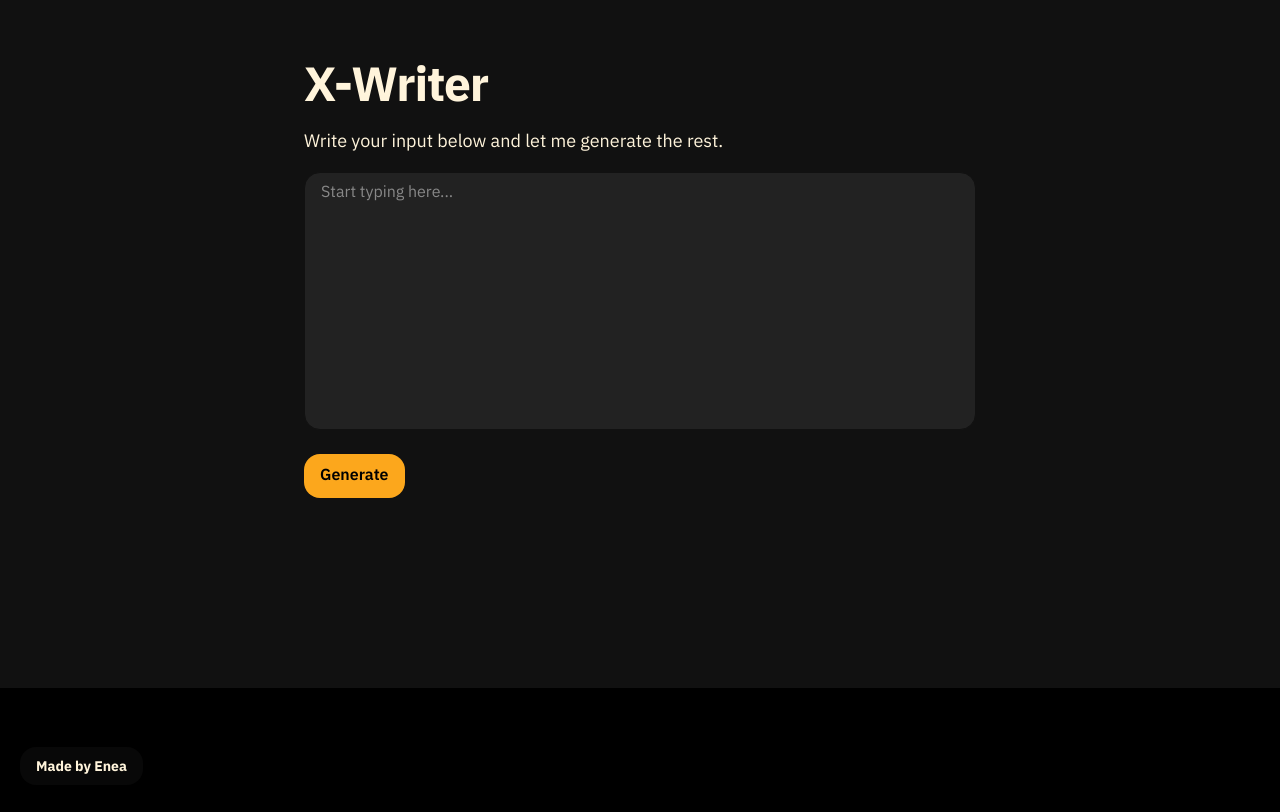
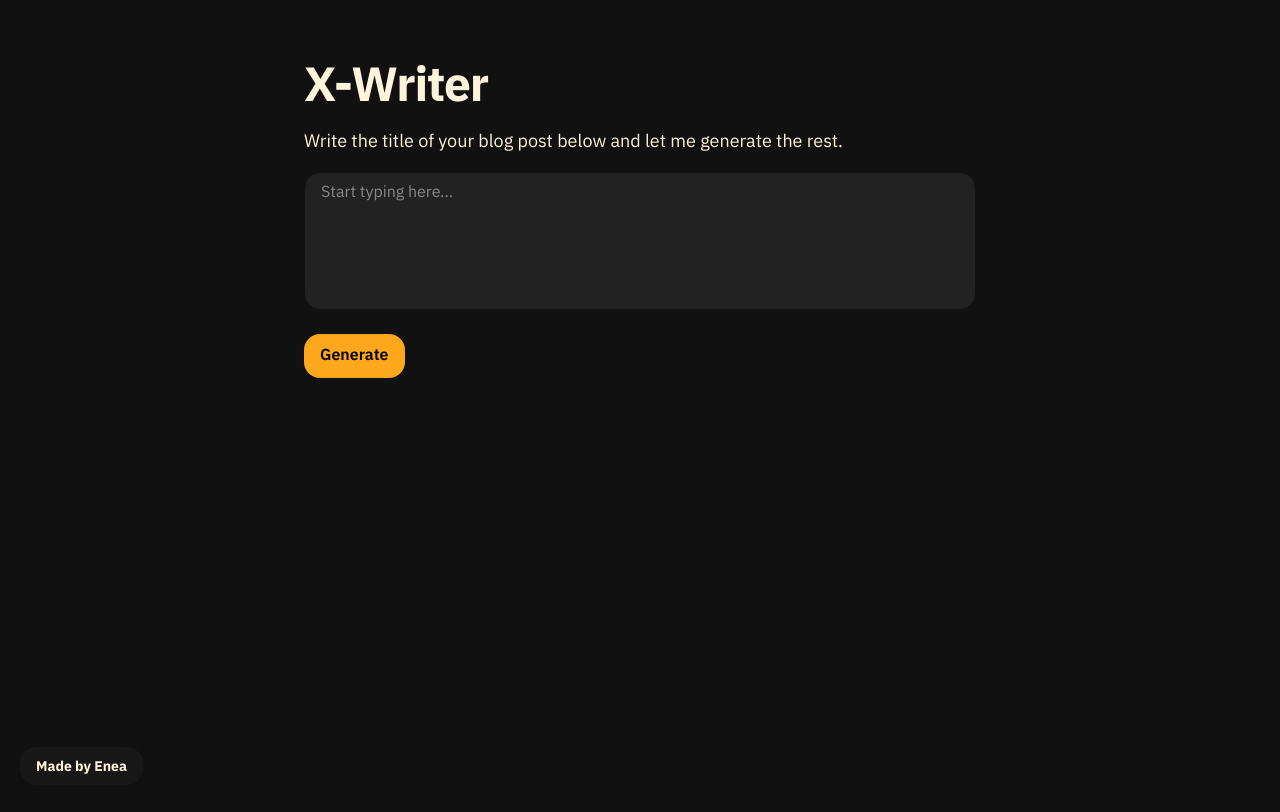
Before and after one commit to eneax/x-writer, a Next.js app: page / in a window 1280 px wide. Shown: the top 812 px of the page. Built offline with nearby package versions, Linux system fonts and the light colour scheme.

Commit message:
refactor: make small UI changes to the textarea

```diff
--- a/pages/index.tsx
+++ b/pages/index.tsx
@@ -35,9 +35,12 @@ const Home: NextPage = () => {
   return (
     <Container>
       <div className="flex flex-col justify-center items-left border-gray-700 py-16">
-        <div className="flex flex-col text-left min-h-[calc(100vh-15rem)]">
+        <div className="flex flex-col text-left min-h-screen">
           <h1 className="mb-4">X-Writer</h1>
-          <p>Write your input below and let me generate the rest.</p>
+          <p>
+            Write the title of your blog post below and let me generate the
+            rest.
+          </p>
 
           <div className="w-full mb-8">
             <textarea
@@ -45,7 +48,8 @@ const Home: NextPage = () => {
               id="gpt-3-input"
               placeholder="Start typing here..."
               cols={30}
-              rows={10}
+              rows={5}
+              disabled={isGenerating}
               className="block w-full px-4 py-2 bg-gray-800 text-primary-50 border rounded-2xl border-gray-900 focus:outline-none focus:ring-2 focus:ring-primary-100 focus:border-transparent resize-none"
               value={userInput}
               onChange={onUserChangedText}
```
